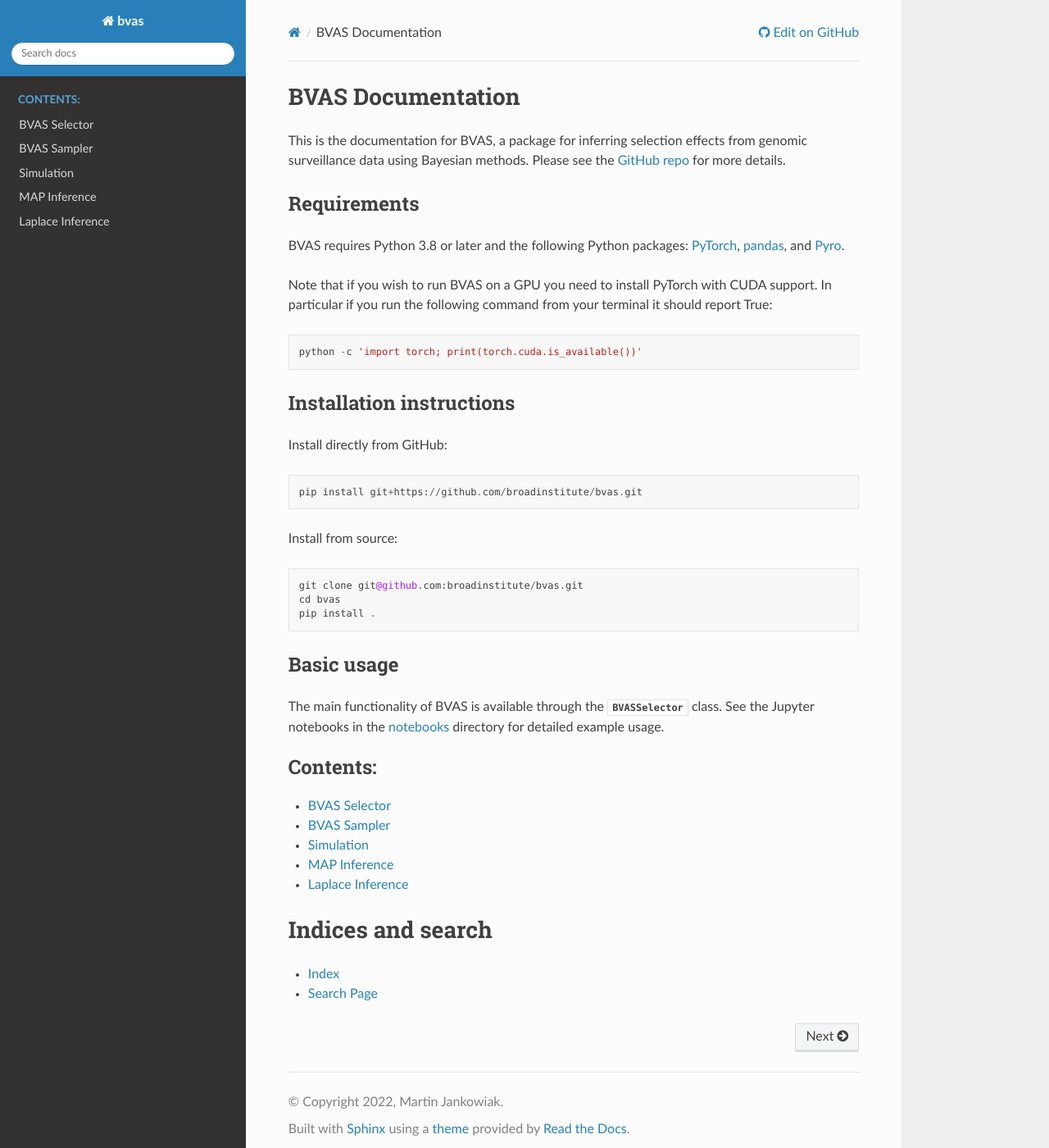
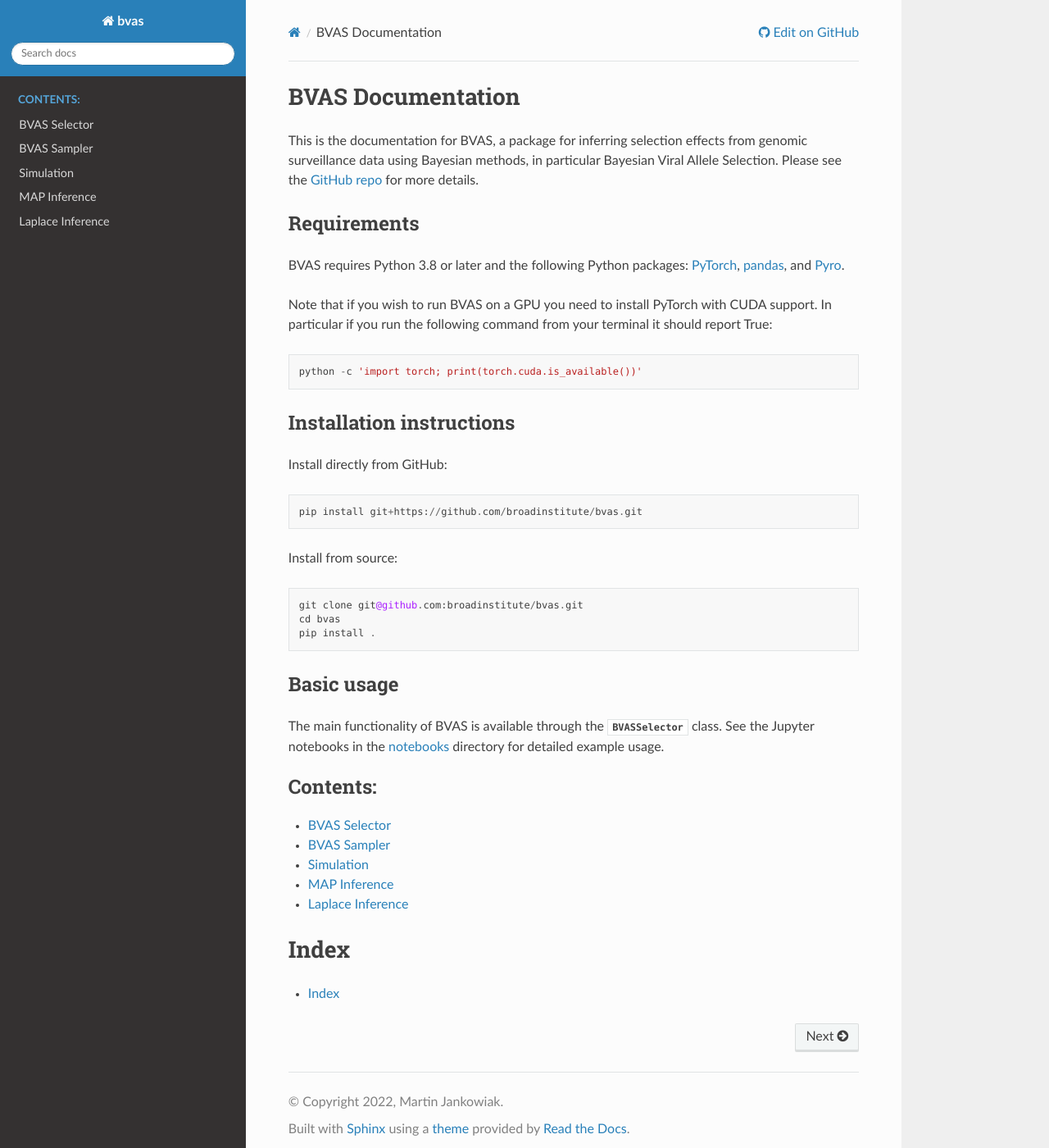
Before and after one commit to broadinstitute/bvas, a Sphinx documentation site: the page built from docs/source/index.rst, in a window 1280 px wide and 1400 px high. Shown: the whole window at 82% size. Built offline with Sphinx 7.4.7 and the Read the Docs theme 2.0.0, drawn with Linux system fonts in a browser that asks for light colours.

Commit message:
tweak doc

```diff
--- a/docs/source/index.rst
+++ b/docs/source/index.rst
@@ -4,7 +4,8 @@ BVAS Documentation
 ==================
 
 This is the documentation for BVAS, a package for inferring selection effects
-from genomic surveillance data using Bayesian methods.
+from genomic surveillance data using Bayesian methods, in particular
+Bayesian Viral Allele Selection.
 Please see the `GitHub repo <https://github.com/broadinstitute/bvas>`__ for more details.
 
 Requirements
@@ -58,8 +59,7 @@ See the Jupyter notebooks in the `notebooks <https://github.com/broadinstitute/b
     map.rst
     laplace.rst
 
-Indices and search
-==================
+Index
+=====
 
 * :ref:`genindex`
-* :ref:`search`
```
